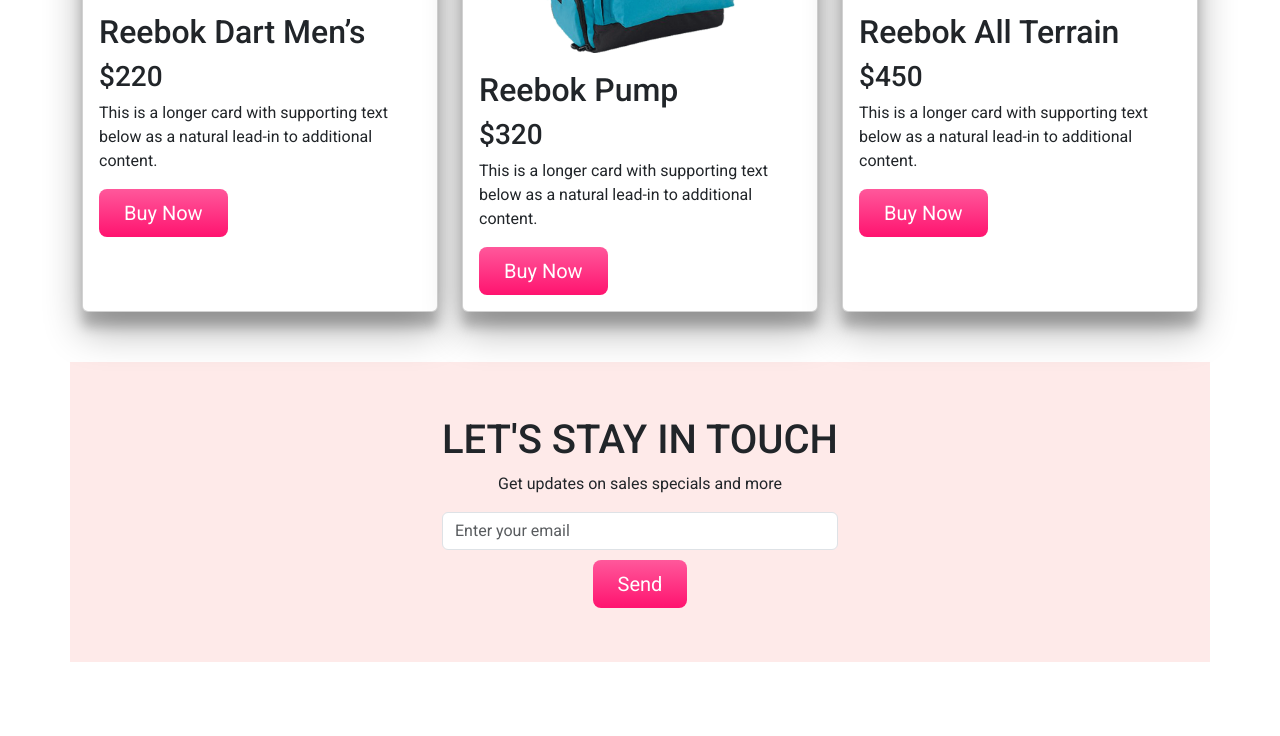
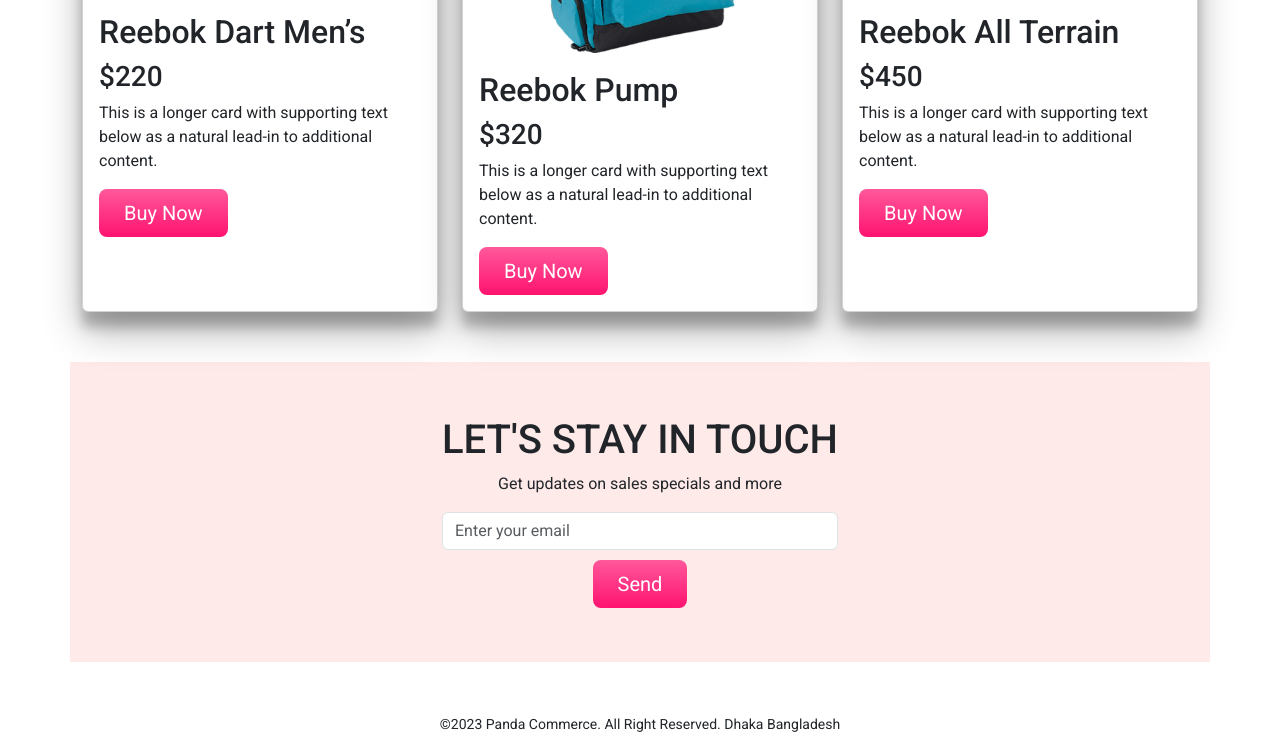
Before and after one commit to Obaidul1545/panda-commerce-website, a plain HTML site: page index.html in a window 1280 px wide. Shown: the part 1806-2542 px from the top of the page. Before the commit the page ends 2518 px from the top, so only its background shows below. Drawn offline with nearby package versions, Linux system fonts and the light colour scheme.

Commit message:
footer add

```diff
--- a/index.html
+++ b/index.html
@@ -226,6 +226,10 @@
     </div>
     <!-- ========================= -->
 
+    <footer class="text-center">
+        <small>&copy2023 Panda Commerce. All Right Reserved. Dhaka Bangladesh</small>
+    </footer>
+
 
     <!-- ===== Bootstrap link ======= -->
     <script src="https://cdn.jsdelivr.net/npm/@popperjs/core@2.11.8/dist/umd/popper.min.js" integrity="sha384-I7E8VVD/ismYTF4hNIPjVp/Zjvgyol6VFvRkX/vR+Vc4jQkC+hVqc2pM8ODewa9r" crossorigin="anonymous"></script>
```
